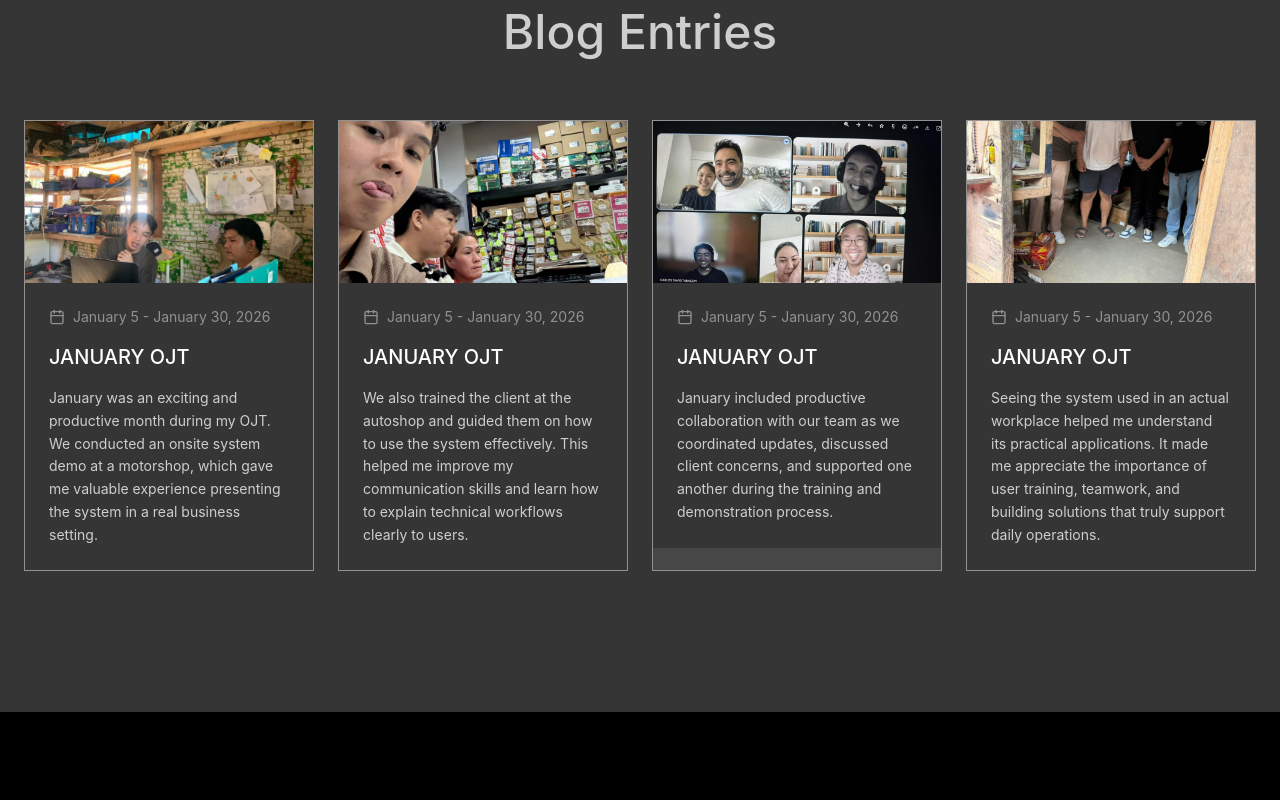
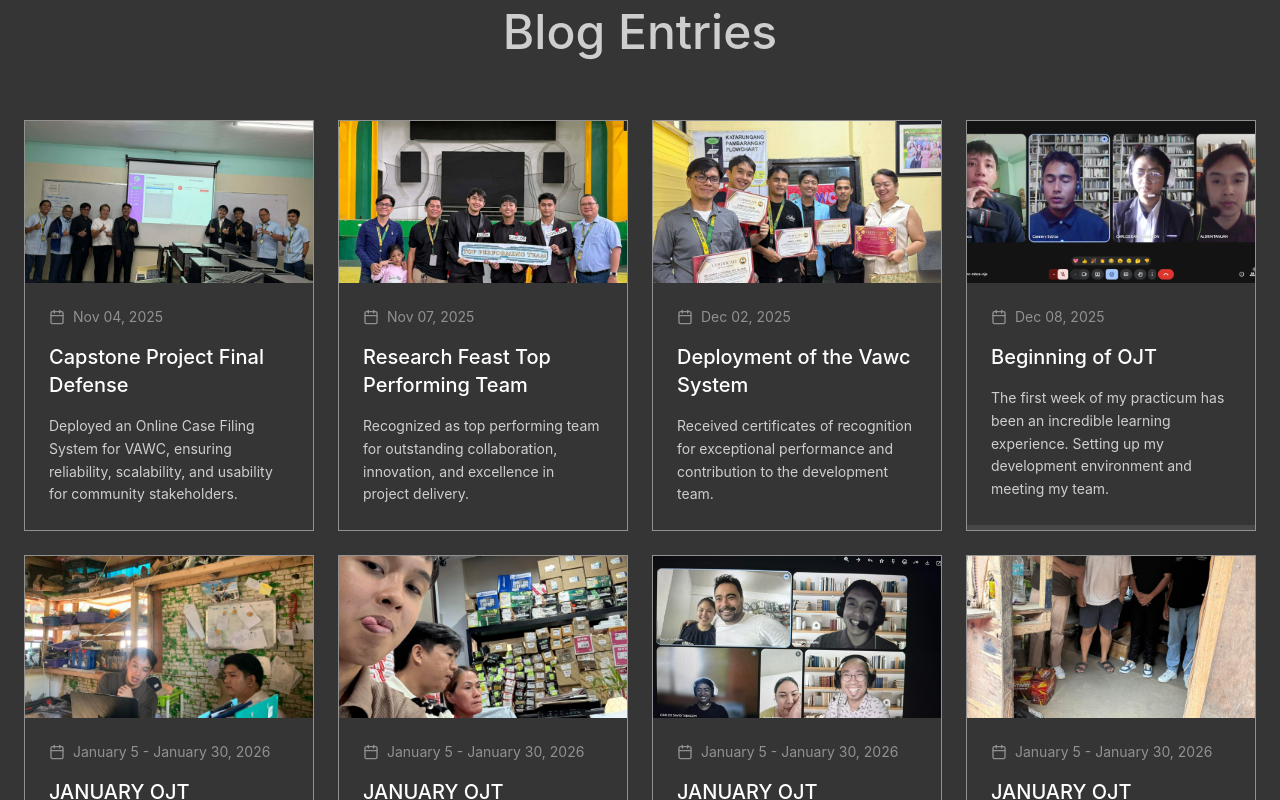
Before and after one commit to brdgt0128/TanuanMyOJTBlog, a React (Vite) app: page / in a window 1280 px wide. Shown: the part 3580-4380 px from the top of the page. Built offline with nearby package versions, Linux system fonts and the light colour scheme.

Commit message:
Restore old blog entries and append January OJT

```diff
--- a/src/app/components/BlogEntries.tsx
+++ b/src/app/components/BlogEntries.tsx
@@ -1,34 +1,66 @@
 import { Calendar } from 'lucide-react';
-import img1 from '../../assets/january-onsite-demo.jpg';
-import img2 from '../../assets/january-client-training.jpg';
-import img3 from '../../assets/january-online-meeting.jpg';
-import img4 from '../../assets/january-team-visit.jpg';
+import oldImg1 from '../../assets/d2c72bd2a0e9238bb5f678382138c66c9f1e18fe.png';
+import oldImg2 from '../../assets/2cf62a57c1b8cbaf577cdfe9fae325a385401f90.png';
+import oldImg3 from '../../assets/c2151fda3e2e133043a51014cfa73cd312e09752.png';
+import oldImg4 from '../../assets/405bb002acee9f77041248e0a4fb6d418c7a9acd.png';
+import januaryImg1 from '../../assets/january-onsite-demo.jpg';
+import januaryImg2 from '../../assets/january-client-training.jpg';
+import januaryImg3 from '../../assets/january-online-meeting.jpg';
+import januaryImg4 from '../../assets/january-team-visit.jpg';
 
 export function BlogEntries() {
   const posts = [
     {
-      image: img1,
+      image: oldImg1,
+      date: 'Nov 04, 2025',
+      title: 'Capstone Project Final Defense',
+      description:
+        'Deployed an Online Case Filing System for VAWC, ensuring reliability, scalability, and usability for community stakeholders.',
+    },
+    {
+      image: oldImg2,
+      date: 'Nov 07, 2025',
+      title: 'Research Feast Top Performing Team',
+      description:
+        'Recognized as top performing team for outstanding collaboration, innovation, and excellence in project delivery.',
+    },
+    {
+      image: oldImg3,
+      date: 'Dec 02, 2025',
+      title: 'Deployment of the Vawc System',
+      description:
+        'Received certificates of recognition for exceptional performance and contribution to the development team.',
+    },
+    {
+      image: oldImg4,
+      date: 'Dec 08, 2025',
+      title: 'Beginning of OJT',
+      description:
+        'The first week of my practicum has been an incredible learning experience. Setting up my development environment and meeting my team.',
+    },
+    {
+      image: januaryImg1,
       date: 'January 5 - January 30, 2026',
       title: 'JANUARY OJT',
       description:
         'January was an exciting and productive month during my OJT. We conducted an onsite system demo at a motorshop, which gave me valuable experience presenting the system in a real business setting.',
     },
     {
-      image: img2,
+      image: januaryImg2,
       date: 'January 5 - January 30, 2026',
       title: 'JANUARY OJT',
       description:
         'We also trained the client at the autoshop and guided them on how to use the system effectively. This helped me improve my communication skills and learn how to explain technical workflows clearly to users.',
     },
     {
-      image: img3,
+      image: januaryImg3,
       date: 'January 5 - January 30, 2026',
       title: 'JANUARY OJT',
       description:
         'January included productive collaboration with our team as we coordinated updates, discussed client concerns, and supported one another during the training and demonstration process.',
     },
     {
-      image: img4,
+      image: januaryImg4,
       date: 'January 5 - January 30, 2026',
       title: 'JANUARY OJT',
       description:
@@ -43,7 +75,6 @@ export function BlogEntries() {
           Blog Entries
         </h2>
 
-        {/* 4 columns only */}
         <div className="grid grid-cols-1 sm:grid-cols-2 lg:grid-cols-4 gap-4 sm:gap-6">
           {posts.map((post, index) => (
             <div
```
